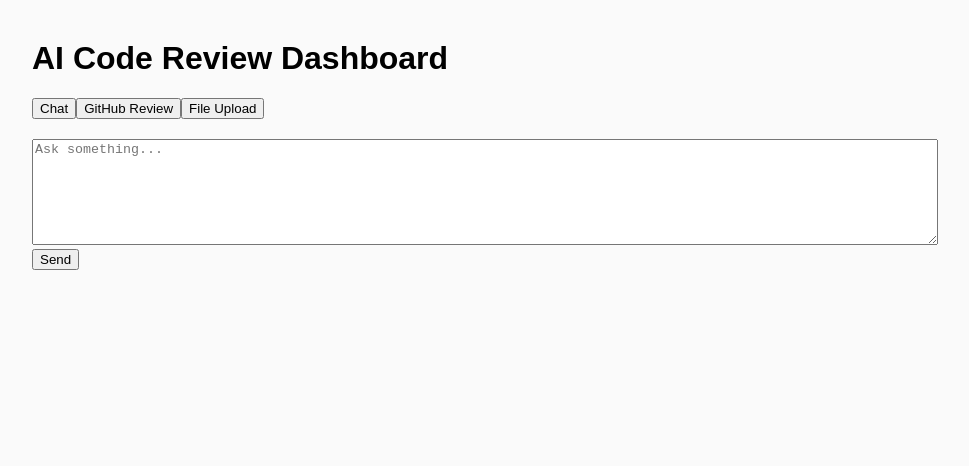
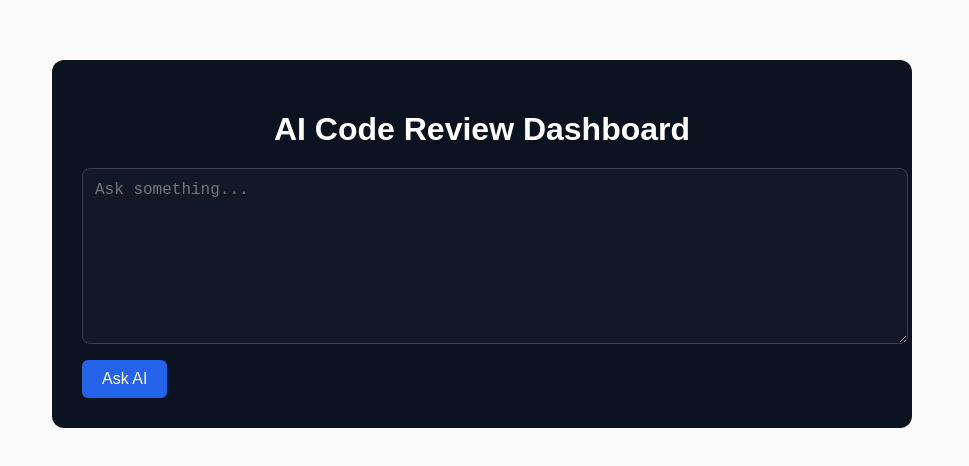
Before and after one commit to sujan7710/ai-agentic-assistant, a React (Vite) app in the folder frontend/ai-frontend/: page / in a window 1280 px wide. Shown: the top 466 px of the page, without its empty margins (158-1127 px from the left). Built offline with nearby package versions, Linux system fonts and the light colour scheme.

Commit message:
Fix frontend API proxy and Render deployment

```diff
--- a/frontend/ai-frontend/src/App.jsx
+++ b/frontend/ai-frontend/src/App.jsx
@@ -1,104 +1,114 @@
 import { useState } from "react";
-import { chatWithAI, fullCodeReview, uploadFilesForAnalysis } from "./api";
 
-export default function App() {
-  const [tab, setTab] = useState("chat");
+function App() {
   const [message, setMessage] = useState("");
   const [reply, setReply] = useState("");
-  const [repoUrl, setRepoUrl] = useState("");
-  const [files, setFiles] = useState([]);
   const [loading, setLoading] = useState(false);
   const [error, setError] = useState("");
 
-  const handleChat = async () => {
+  const sendMessage = async () => {
+    if (!message.trim()) return;
+
+    setLoading(true);
+    setError("");
+    setReply("");
+
     try {
-      setLoading(true);
-      setError("");
-      const res = await chatWithAI(message);
-      setReply(res.data.reply);
-    } catch {
-      setError("Chat failed");
-    } finally {
-      setLoading(false);
-    }
-  };
+      const res = await fetch("/api/chat", {
+        method: "POST",
+        headers: {
+          "Content-Type": "application/json",
+        },
+        body: JSON.stringify({ message }),
+      });
 
-  const handleRepoReview = async () => {
-    try {
-      setLoading(true);
-      setError("");
-      const res = await fullCodeReview(repoUrl);
-      setReply(res.data.full_code_review);
-    } catch {
-      setError("GitHub analysis failed");
-    } finally {
-      setLoading(false);
-    }
-  };
+      if (!res.ok) {
+        const text = await res.text();
+        throw new Error(text);
+      }
 
-  const handleFileUpload = async () => {
-    try {
-      setLoading(true);
-      setError("");
-      const res = await uploadFilesForAnalysis(files);
-      setReply(res.data.analysis);
-    } catch {
-      setError("File analysis failed");
+      const data = await res.json();
+      setReply(data.reply);
+    } catch (err) {
+      console.error(err);
+      setError("Chat failed. Please try again.");
     } finally {
       setLoading(false);
     }
   };
 
   return (
-    <div style={{ maxWidth: 900, margin: "40px auto", fontFamily: "Arial" }}>
-      <h1>AI Code Review Dashboard</h1>
+    <div style={styles.container}>
+      <h1 style={styles.heading}>AI Code Review Dashboard</h1>
 
-      <div style={{ marginBottom: 20 }}>
-        <button onClick={() => setTab("chat")}>Chat</button>
-        <button onClick={() => setTab("github")}>GitHub Review</button>
-        <button onClick={() => setTab("files")}>File Upload</button>
-      </div>
+      <textarea
+        style={styles.textarea}
+        placeholder="Ask something..."
+        value={message}
+        onChange={(e) => setMessage(e.target.value)}
+      />
 
-      {tab === "chat" && (
-        <>
-          <textarea
-            value={message}
-            onChange={(e) => setMessage(e.target.value)}
-            placeholder="Ask something..."
-            style={{ width: "100%", height: 100 }}
-          />
-          <button onClick={handleChat}>Send</button>
-        </>
+      <button style={styles.button} onClick={sendMessage} disabled={loading}>
+        {loading ? "Thinking..." : "Ask AI"}
+      </button>
+
+      {reply && (
+        <div style={styles.replyBox}>
+          <strong>AI Reply:</strong>
+          <p>{reply}</p>
+        </div>
       )}
 
-      {tab === "github" && (
-        <>
-          <input
-            value={repoUrl}
-            onChange={(e) => setRepoUrl(e.target.value)}
-            placeholder="GitHub repo URL"
-            style={{ width: "100%" }}
-          />
-          <button onClick={handleRepoReview}>Analyze</button>
-        </>
-      )}
-
-      {tab === "files" && (
-        <>
-          <input
-            type="file"
-            multiple
-            onChange={(e) => setFiles(e.target.files)}
-          />
-          <button onClick={handleFileUpload}>Upload</button>
-        </>
-      )}
-
-      {loading && <p>Processing...</p>}
-      {error && <p style={{ color: "red" }}>{error}</p>}
-      {reply && (
-        <pre style={{ background: "#f4f4f4", padding: 20 }}>{reply}</pre>
-      )}
+      {error && <p style={styles.error}>{error}</p>}
     </div>
   );
 }
+
+const styles = {
+  container: {
+    maxWidth: "800px",
+    margin: "60px auto",
+    padding: "30px",
+    fontFamily: "Arial, sans-serif",
+    background: "#0b1220",
+    color: "#fff",
+    borderRadius: "12px",
+  },
+  heading: {
+    textAlign: "center",
+    marginBottom: "20px",
+  },
+  textarea: {
+    width: "100%",
+    height: "150px",
+    padding: "12px",
+    fontSize: "16px",
+    background: "#111827",
+    color: "#fff",
+    border: "1px solid #374151",
+    borderRadius: "8px",
+  },
+  button: {
+    marginTop: "12px",
+    padding: "10px 20px",
+    fontSize: "16px",
+    cursor: "pointer",
+    background: "#2563eb",
+    color: "#fff",
+    border: "none",
+    borderRadius: "6px",
+  },
+  replyBox: {
+    marginTop: "20px",
+    padding: "15px",
+    background: "#020617",
+    borderRadius: "8px",
+    border: "1px solid #1e293b",
+  },
+  error: {
+    marginTop: "10px",
+    color: "#f87171",
+  },
+};
+
+export default App;
```
Also changed, not shown: 1 other file (tests, documents, lock files or other folders).
